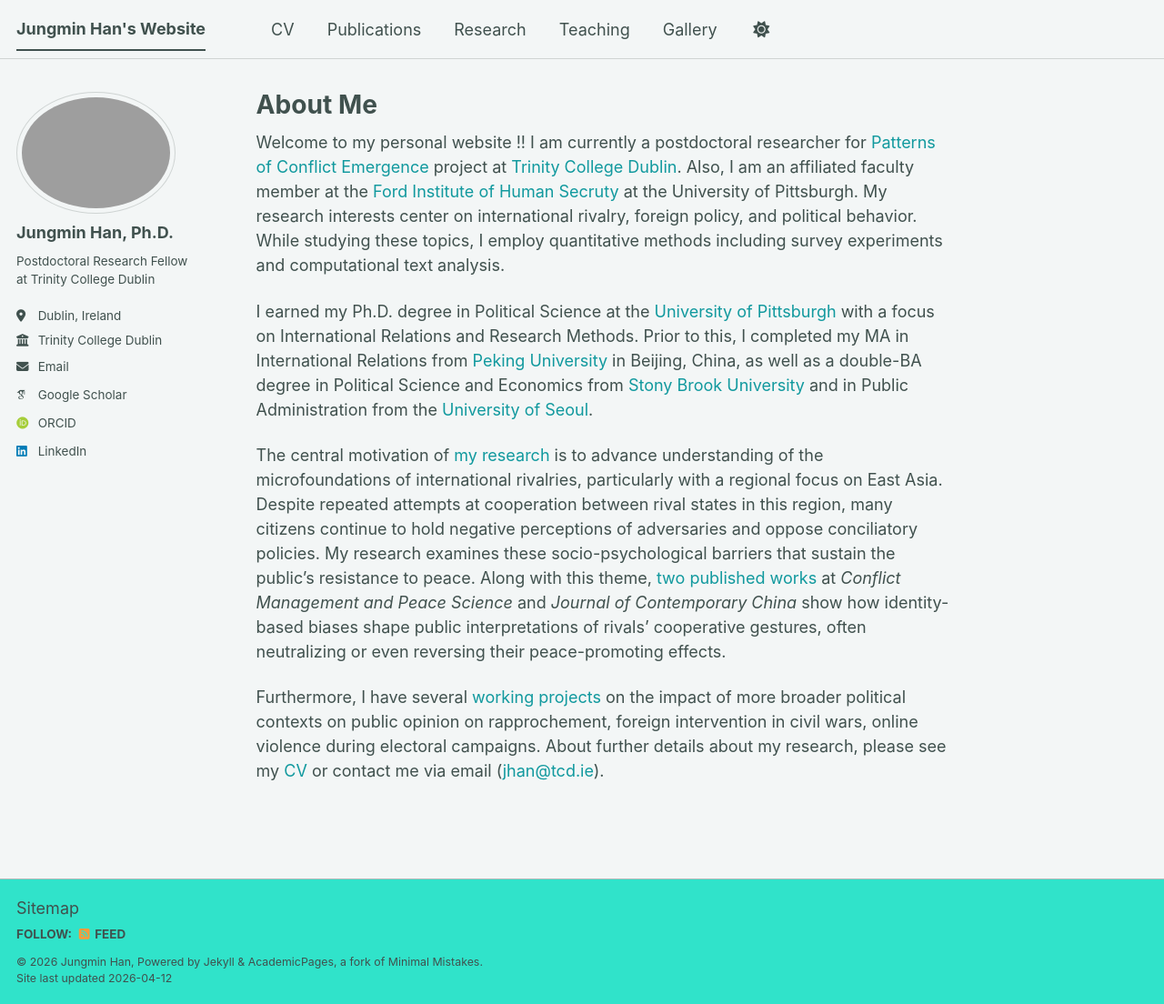
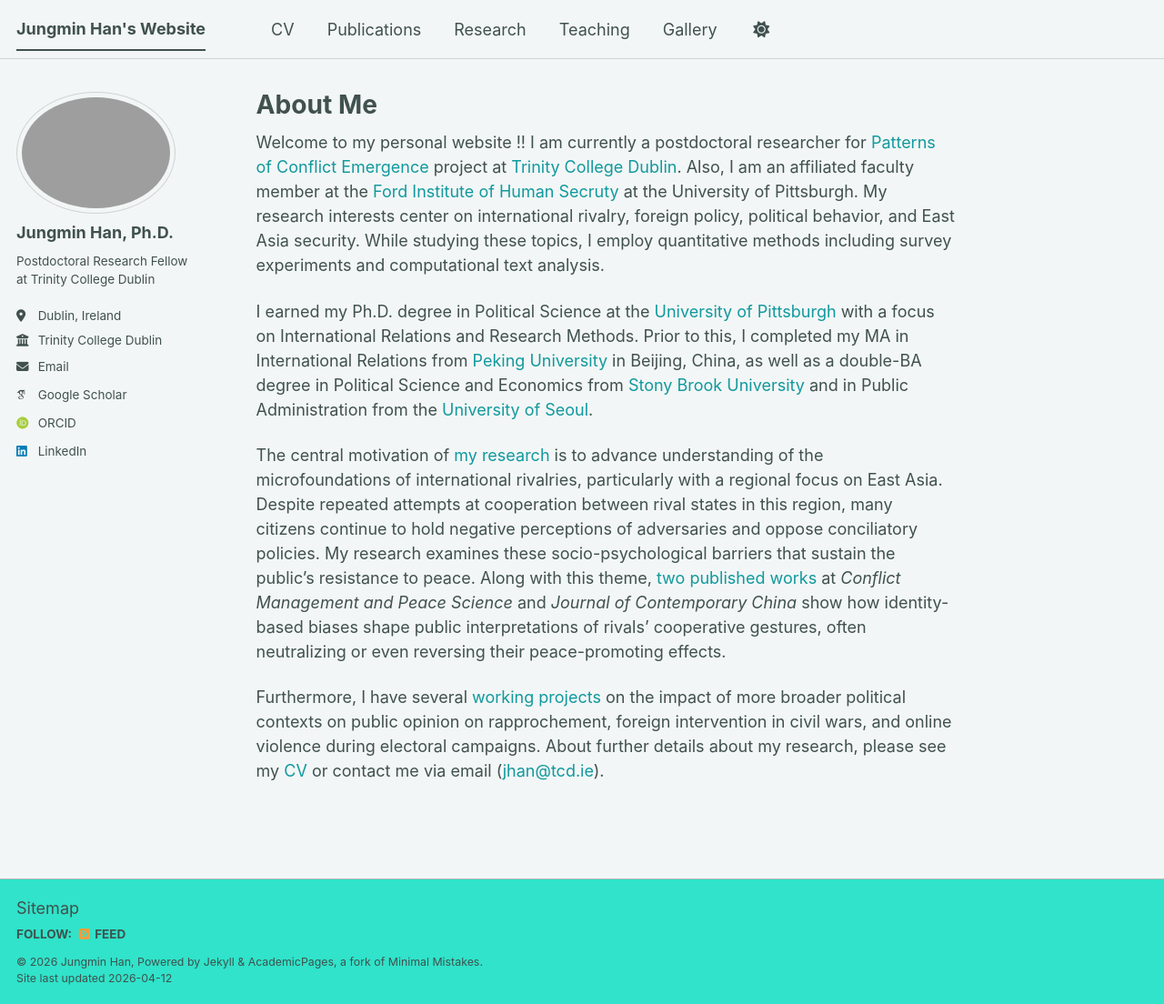
Before and after one commit to jungmin-lawrence-han/jungmin-lawrence-han.github.io, a Jekyll site: the page built from _pages/about.md, in a window 1280 px wide and 1104 px high. Shown: the whole window at 91% size. Built offline with Jekyll 4.4.1, drawn with Linux system fonts in a browser that asks for light colours; some web fonts are replaced; a script bundle is joined from its source files by our own code; library files that are not in the unit come from our copies.

Commit message:
Update about.md

```diff
--- a/_pages/about.md
+++ b/_pages/about.md
@@ -7,10 +7,10 @@
   - /about.html
 ---
 
-Welcome to my personal website !! I am currently a postdoctoral researcher for [Patterns of Conflict Emergence](https://forecastlab.org) project at [Trinity College Dublin](https://www.tcd.ie/Political_Science/). Also, I am an affiliated faculty member at the [Ford Institute of Human Secruty](https://www.fordinstitute.pitt.edu) at the University of Pittsburgh. My research interests center on international rivalry, foreign policy, and political behavior. While studying these topics, I employ quantitative methods including survey experiments and computational text analysis.
+Welcome to my personal website !! I am currently a postdoctoral researcher for [Patterns of Conflict Emergence](https://forecastlab.org) project at [Trinity College Dublin](https://www.tcd.ie/Political_Science/). Also, I am an affiliated faculty member at the [Ford Institute of Human Secruty](https://www.fordinstitute.pitt.edu) at the University of Pittsburgh. My research interests center on international rivalry, foreign policy, political behavior, and East Asia security. While studying these topics, I employ quantitative methods including survey experiments and computational text analysis.
 
 I earned my Ph.D. degree in Political Science at the [University of Pittsburgh](https://www.polisci.pitt.edu) with a focus on International Relations and Research Methods. Prior to this, I completed my MA in International Relations from [Peking University](https://www.sis.pku.edu.cn/en/) in Beijing, China, as well as a double-BA degree in Political Science and Economics from [Stony Brook University](https://www.stonybrook.edu) and in Public Administration from the [University of Seoul](https://www.uos.ac.kr/eng/web/main).
 
 The central motivation of [my research](/research/) is to advance understanding of the microfoundations of international rivalries, particularly with a regional focus on East Asia. Despite repeated attempts at cooperation between rival states in this region, many citizens continue to hold negative perceptions of adversaries and oppose conciliatory policies. My research examines these socio-psychological barriers that sustain the public's resistance to peace. Along with this theme, [two published works](/publications/) at _Conflict Management and Peace Science_ and _Journal of Contemporary China_ show how identity-based biases shape public interpretations of rivals’ cooperative gestures, often neutralizing or even reversing their peace-promoting effects.
 
-Furthermore, I have several [working projects](/research/) on the impact of more broader political contexts on public opinion on rapprochement, foreign intervention in civil wars, online violence during electoral campaigns. About further details about my research, please see my [CV](/cv/) or contact me via email ([jhan@tcd.ie](mailto:jhan@tcd.ie)).
+Furthermore, I have several [working projects](/research/) on the impact of more broader political contexts on public opinion on rapprochement, foreign intervention in civil wars, and online violence during electoral campaigns. About further details about my research, please see my [CV](/cv/) or contact me via email ([jhan@tcd.ie](mailto:jhan@tcd.ie)).
```
